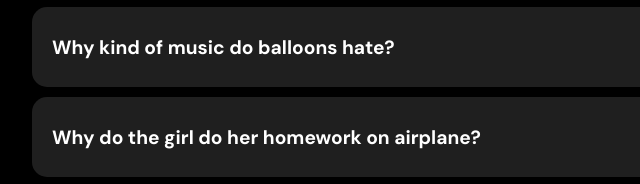
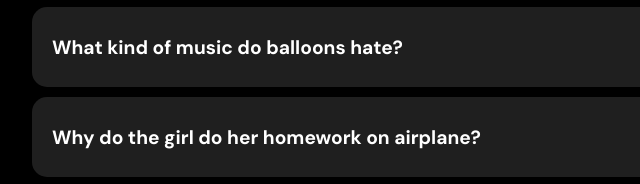
Before and after one commit to abdellahak/50projects50days-Day12, a plain HTML site: page index.html in a window 1280 px wide. Shown: the part 397-581 px from the top of the page, 106-746 px from the left. Drawn offline with Linux system fonts and the light colour scheme; a web font is replaced by a local one.

Commit message:
Update index.html

```diff
--- a/index.html
+++ b/index.html
@@ -26,7 +26,7 @@
             </div>
             <div class="item">
                 <div class="question">
-                    <span>Why kind of music do balloons hate?</span>
+                    <span>What kind of music do balloons hate?</span>
                     <button class="btnq"></button>
                 </div>
                 <div class="answer hide">pop.</div>
```
